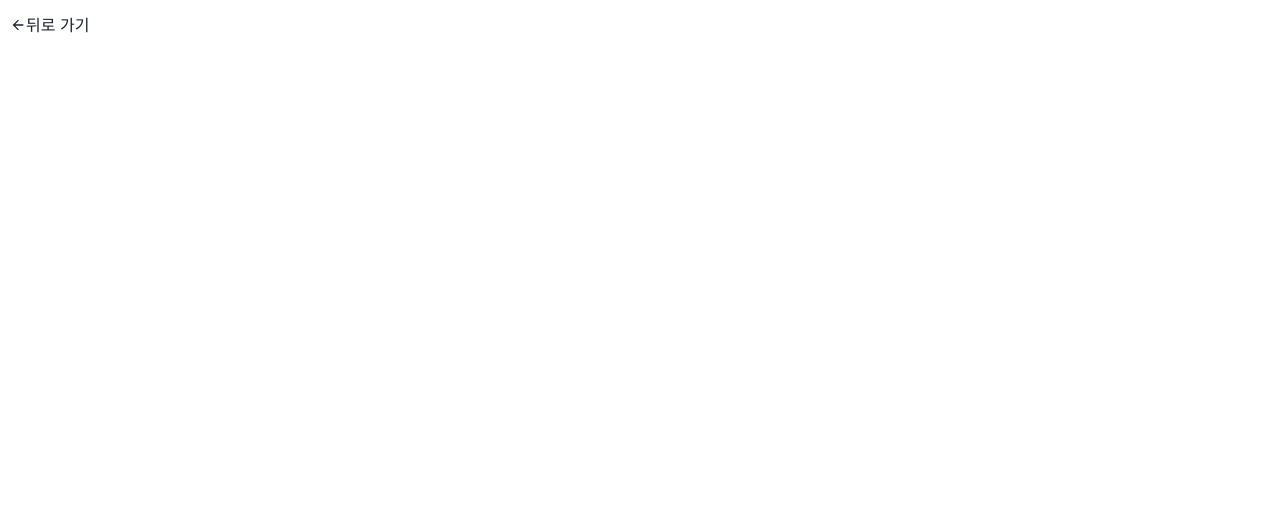
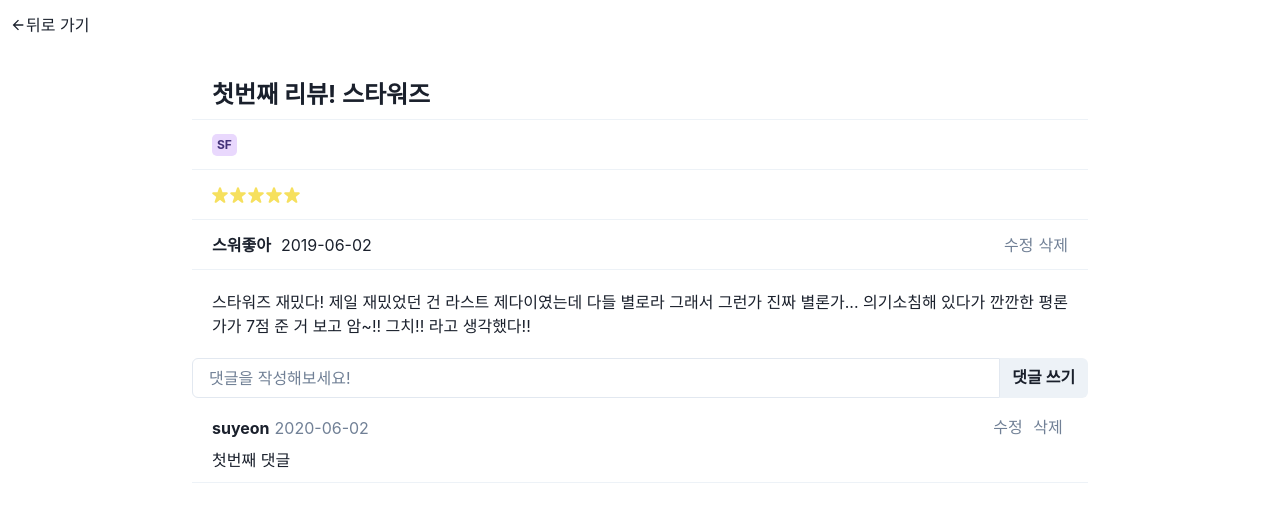
Before and after one commit to suyeon1218/review_page, a React (Vite) app: page /posts/1 in a window 1280 px wide. Shown: the top 522 px of the page. Built offline with nearby package versions, Linux system fonts and the light colour scheme; data requests are answered from the project's data file; a web font is replaced by a local one.

Commit message:
feat: PostDetailPage 에서 댓글 렌더링하기

```diff
--- a/src/pages/PostDetailPage/index.style.ts
+++ b/src/pages/PostDetailPage/index.style.ts
@@ -4,7 +4,7 @@ export const Container = styled.div`
   width: 100%;
 `;
 
-export const Post = styled.div`
+export const Content = styled.div`
   width: 70%;
   margin: 0 auto;
 
@@ -12,3 +12,9 @@ export const Post = styled.div`
     width: 90%;
   }
 `;
+
+export const Post = styled(Content)``;
+
+export const Comment = styled(Content)`
+  margin: 20px auto;
+`;
--- a/src/pages/PostDetailPage/index.tsx
+++ b/src/pages/PostDetailPage/index.tsx
@@ -1,10 +1,35 @@
+import { useParams } from 'react-router-dom';
+import { initialPost } from '~/constants';
+import { postAPI } from '~/service';
+import * as S from './index.style';
+import CommentInput from '~/components/CommentInput';
+import CommentItem from '~/components/CommentItem';
 import GoBack from '~/components/GoBack';
+import PostBody from '~/components/PostBody';
+import PostHeader from '~/components/PostHeader';
 
 const PostDetailPage = () => {
+  const { id } = useParams();
+  const { data: post } = postAPI.useGetPostById(id as string);
+  const { comments } = post ? post : initialPost;
+
   return (
-    <div>
+    <S.Container>
       <GoBack />
-    </div>
+      <S.Post>
+        <PostHeader />
+        <PostBody />
+      </S.Post>
+      <S.Comment>
+        <CommentInput />
+        {comments.map((comment) => (
+          <CommentItem
+            key={comment.id}
+            comment={comment}
+          />
+        ))}
+      </S.Comment>
+    </S.Container>
   );
 };
 
```
